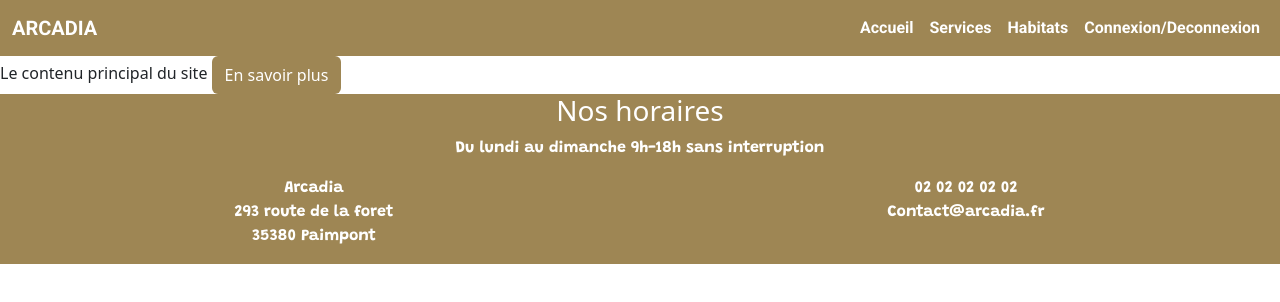
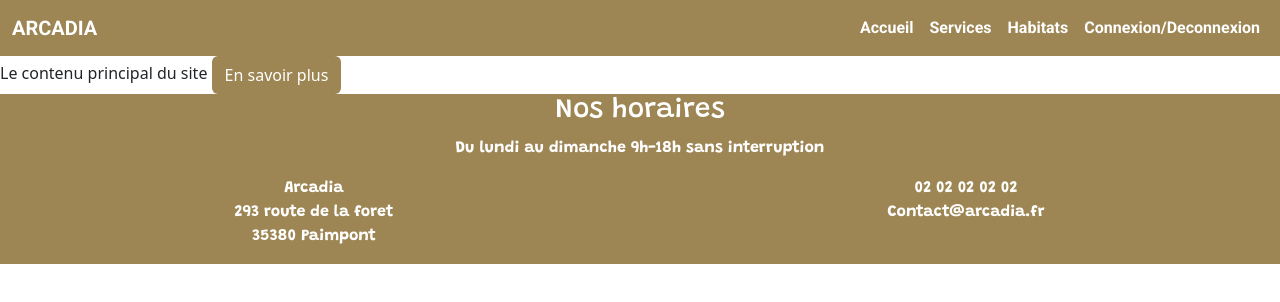
Before and after one commit to LionelM81/Arcadia, a website: page index.html in a window 1280 px wide. Drawn offline with nearby package versions, Linux system fonts and the light colour scheme; a web font is replaced by a local one.

Commit message:
modif css footer

```diff
--- a/index.html
+++ b/index.html
@@ -53,7 +53,7 @@
     </main>
 
     <footer class="bg-primary text-black text-center">
-        <div class="text-white row">
+        <div class="text-white row footer">
             <div class="col-12">
                 <h3>Nos horaires</h3>
                 <p>Du lundi au dimanche 9h-18h sans interruption</p>
--- a/style/style.css
+++ b/style/style.css
@@ -13,7 +13,7 @@
     font-weight: bolder;
 }
 
-p {
+.footer {
     font-family: Grandstander;
     font-weight: bolder;
     color: white;
```
